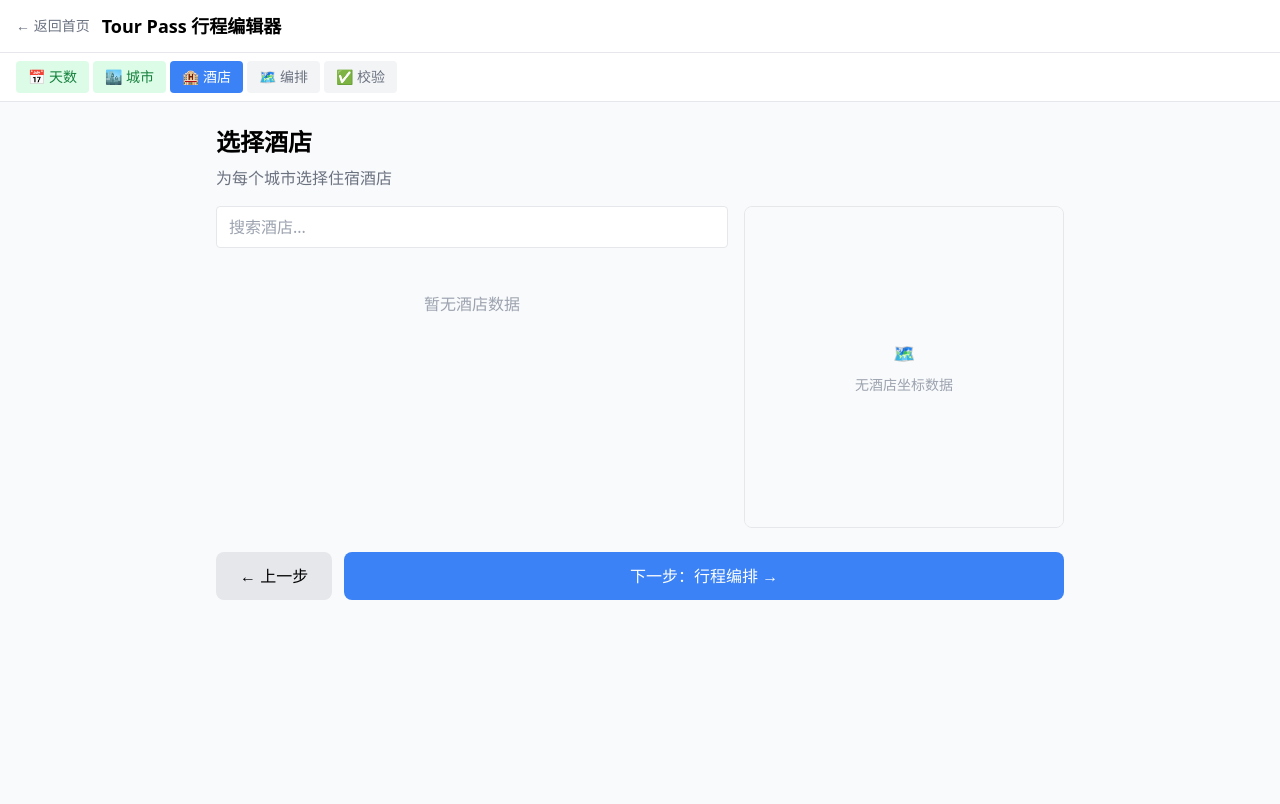
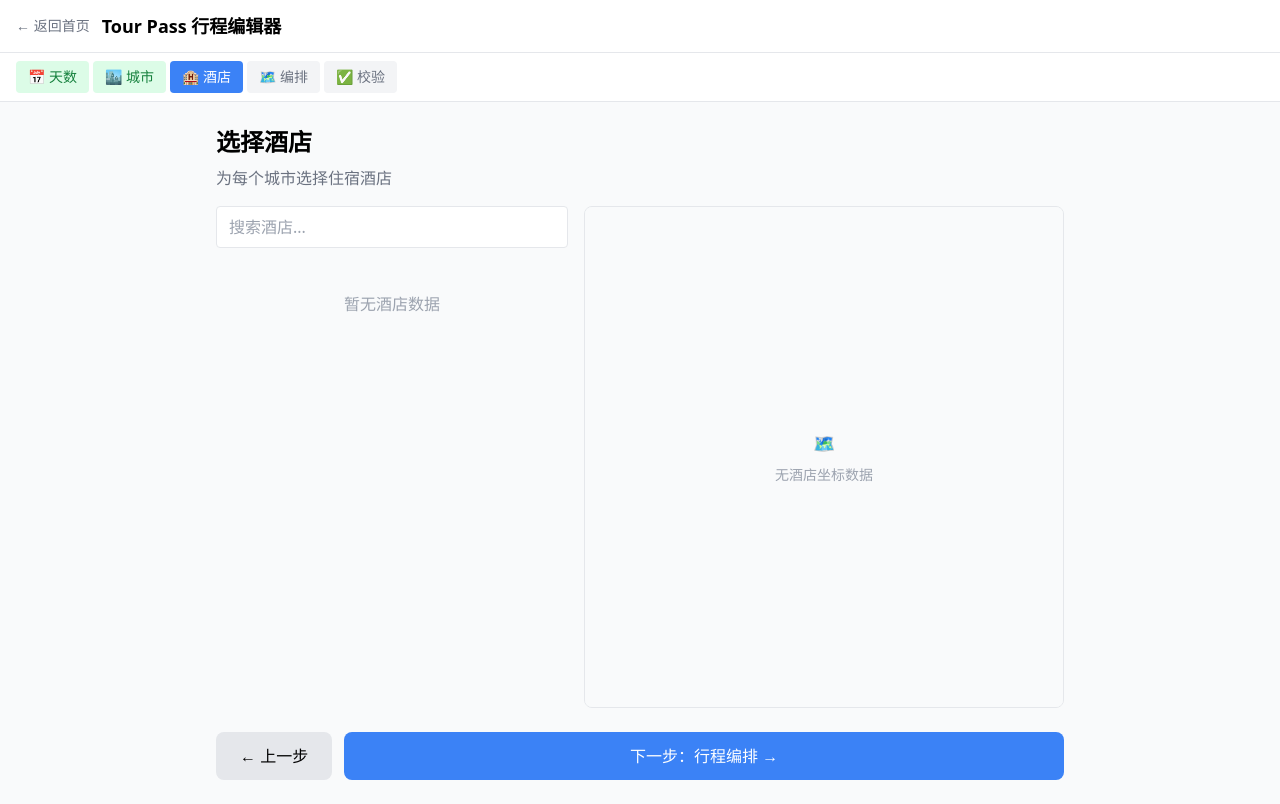
Before and after one commit to 4evour/Tour-Pass, a React (Vite) app in the folder web/editor/: page / in a window 1280 px wide. Both pictures are taken after a click on the button "🏨 酒店". Built offline with nearby package versions, Linux system fonts and the light colour scheme.

Commit message:
fix: enlarge hotel map from 320x320 to 480x500 for easier selection

```diff
--- a/web/editor/src/components/Wizard/HotelsStep.tsx
+++ b/web/editor/src/components/Wizard/HotelsStep.tsx
@@ -157,7 +157,7 @@ export const HotelsStep: React.FC = () => {
         </div>
 
                 {/* Hotel map */}
-        <div className="w-80 rounded-lg overflow-hidden border border-gray-200" style={{ minHeight: 320 }}>
+        <div className="w-[480px] rounded-lg overflow-hidden border border-gray-200" style={{ minHeight: 500 }}>
           {sortedHotels.some(h => h.lat && h.lng) ? (
             <MapContainer
               center={(() => {
@@ -166,7 +166,7 @@ export const HotelsStep: React.FC = () => {
               })()}
               zoom={13}
               className="w-full h-full"
-              style={{ minHeight: 320 }}
+              style={{ minHeight: 500 }}
               zoomControl={false}
             >
               <TileLayer
@@ -189,7 +189,7 @@ export const HotelsStep: React.FC = () => {
               ))}
             </MapContainer>
           ) : (
-            <div className="w-full h-80 flex items-center justify-center bg-gray-50">
+            <div className="w-full h-[500px] flex items-center justify-center bg-gray-50">
               <div className="text-center text-gray-400">
                 <p className="text-lg mb-2">🗺️</p>
                 <p className="text-sm">无酒店坐标数据</p>
```
